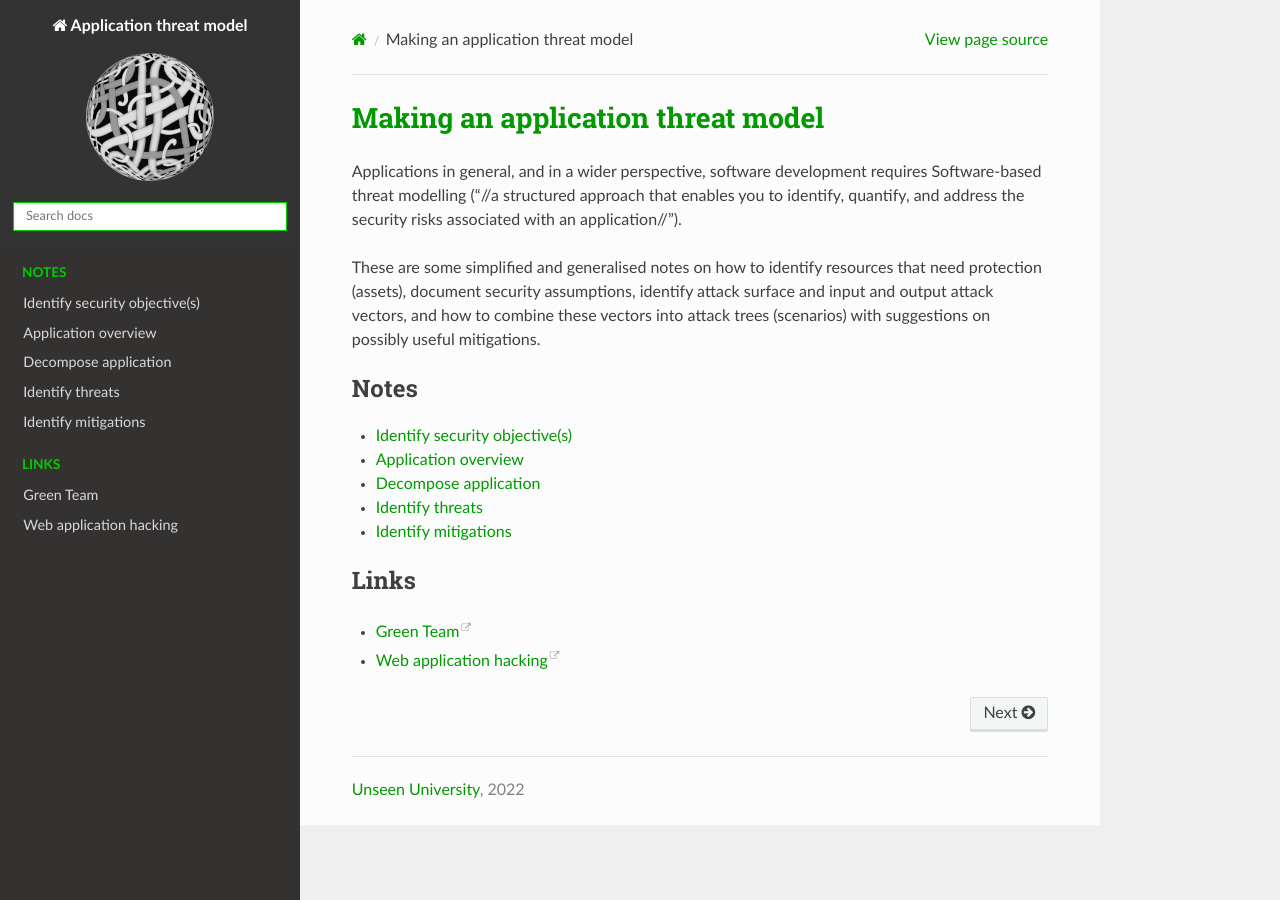
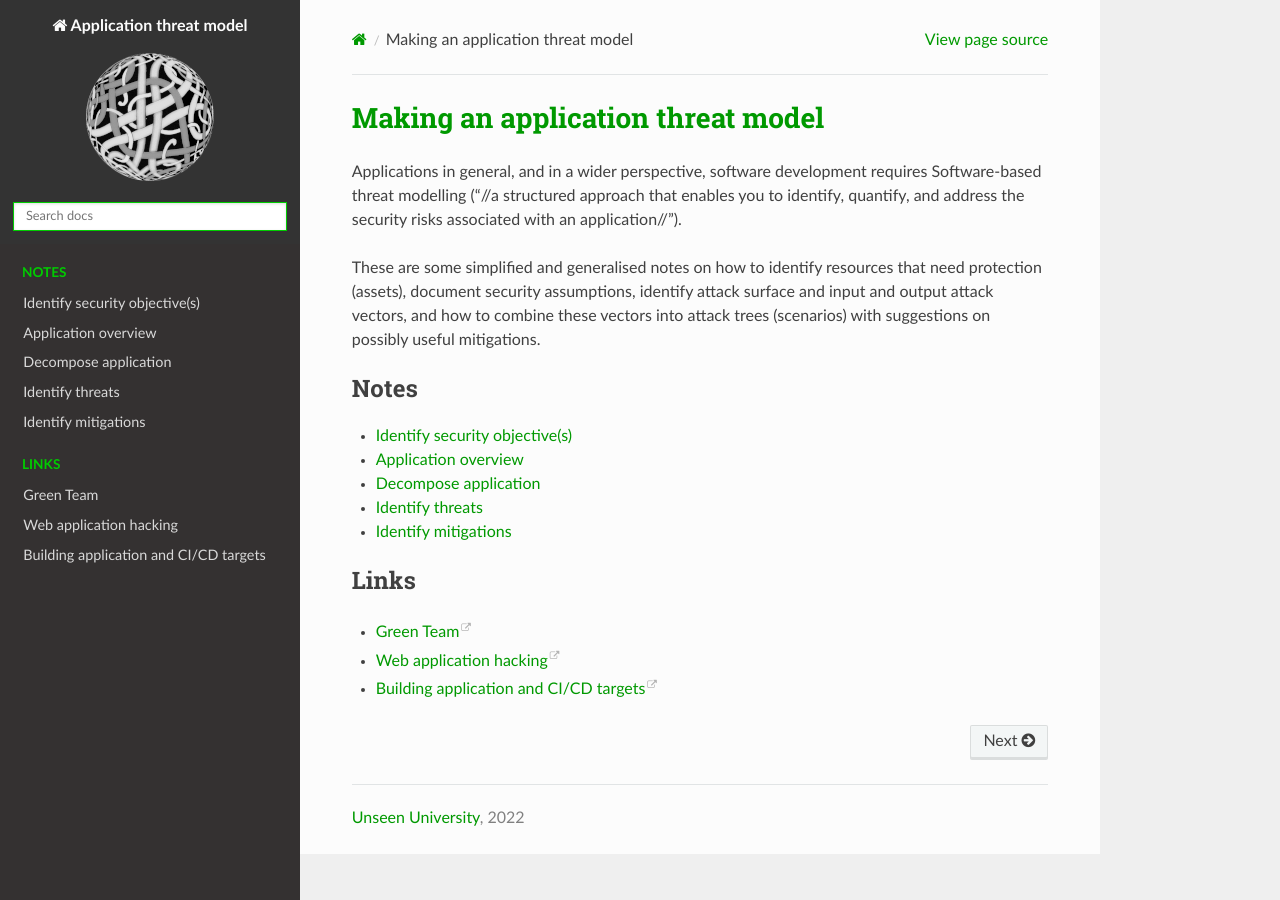
Before and after one commit to tymyrddin/green-app, a Sphinx documentation site: the page built from source/index.rst, in a window 1280 px wide. Built offline with Sphinx 7.4.7 and the Read the Docs theme 2.0.0, drawn with Linux system fonts in a browser that asks for light colours.

Commit message:
Updated README

```diff
--- a/source/index.rst
+++ b/source/index.rst
@@ -20,3 +20,4 @@ These are some simplified and generalised notes on how to identify resources tha
 
    Green Team <https://tymyrddin.github.io/green/>
    Web application hacking <https://tymyrddin.github.io/red-app/>
+   Building application and CI/CD targets <https://wyrd.tymyrddin.dev/>
```
